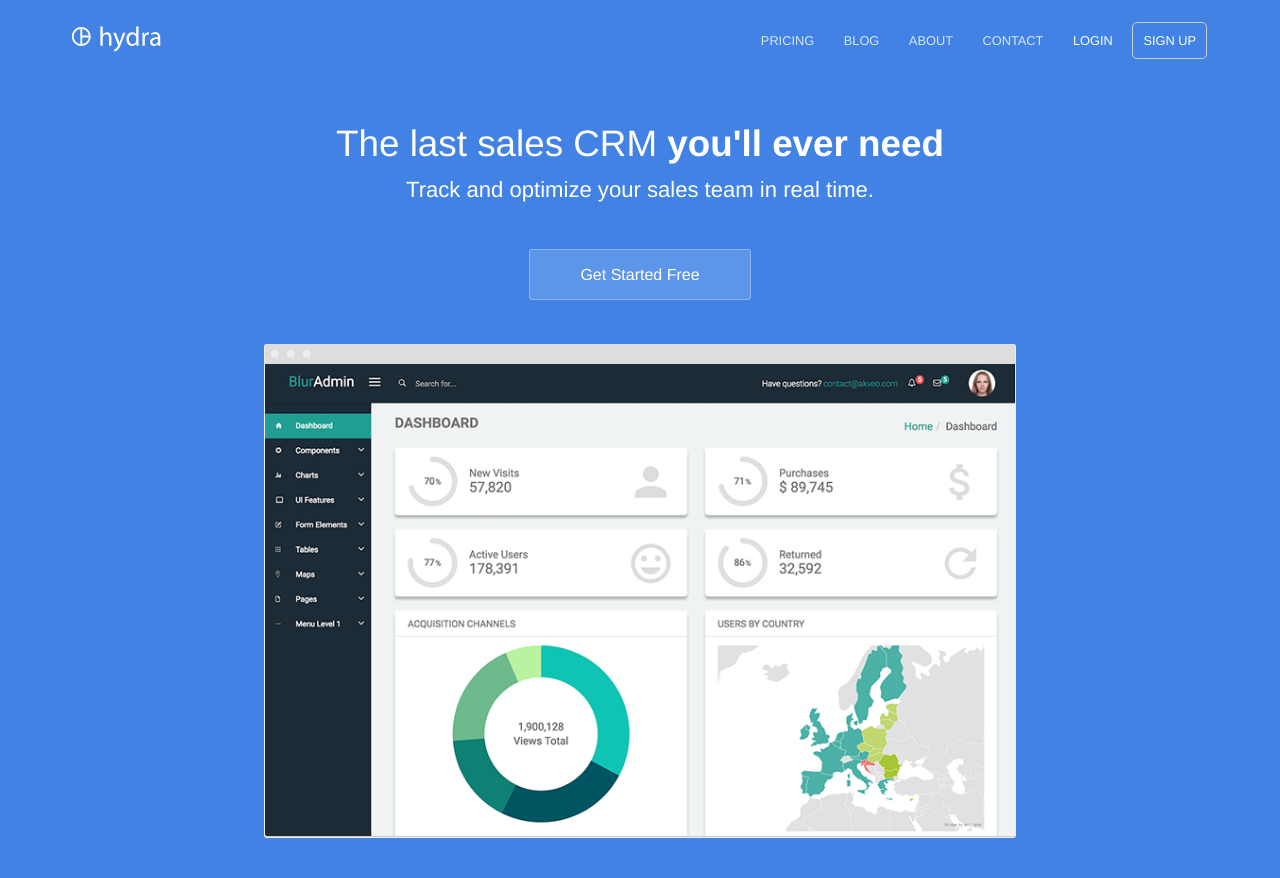
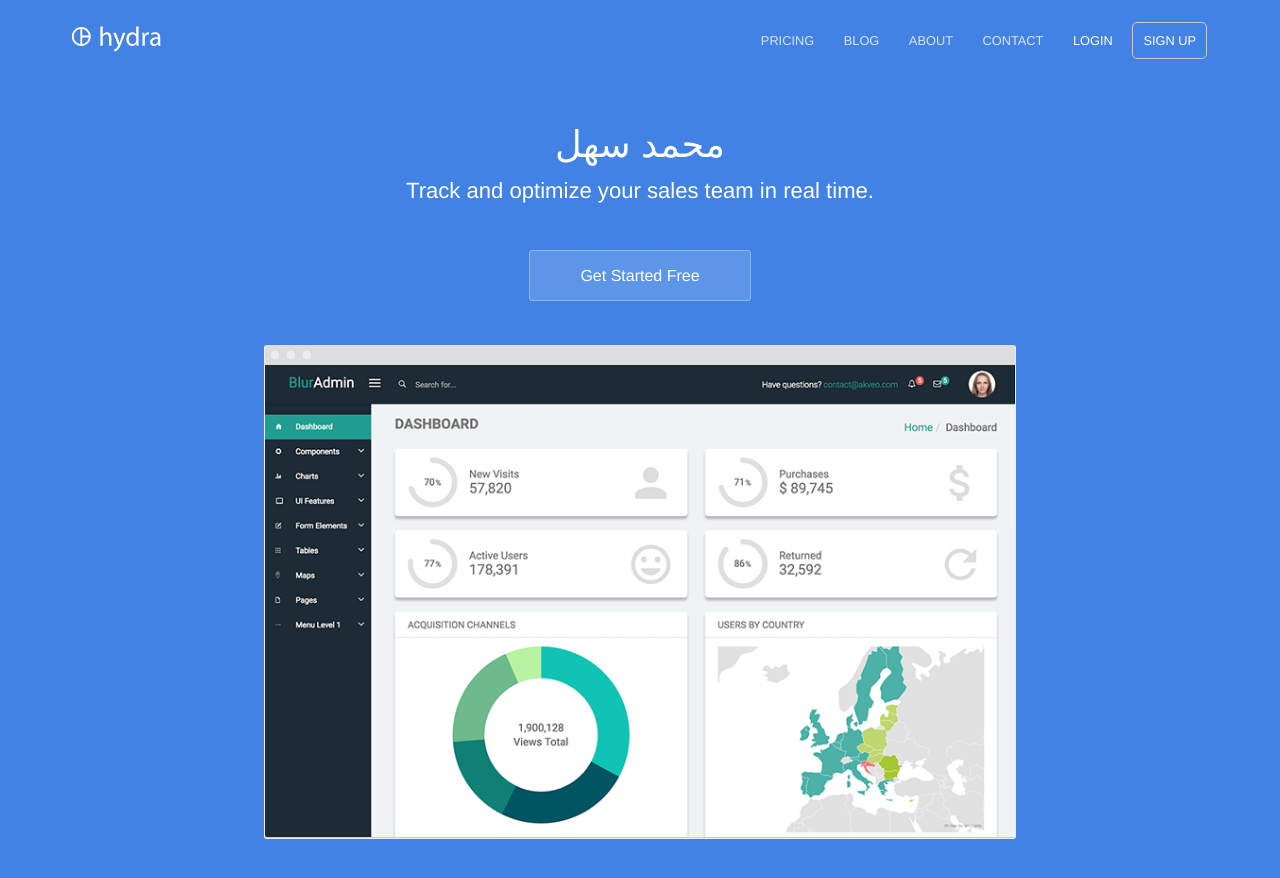
Before and after one commit to muhammedsahl/sahl-print.github.io, a Jekyll site: the page built from index.html, in a window 1280 px wide and 900 px high. Shown: the top 878 px of the window. Built offline with Jekyll 4.4.1, drawn with Linux system fonts in a browser that asks for light colours.

Commit message:
Update index.html

```diff
--- a/index.html
+++ b/index.html
@@ -1,10 +1,10 @@
 ---
-title: The last sales CRM you'll ever need
+title: محمد سهل
 description: Track and optimize your sales team in real time
 ---
 <section class="hero">
 	<div class="text-container">
-		<h1 class="editable">The last sales CRM <strong>you'll ever need</strong></h1>
+		<h1 class="editable">محمد سهل</strong></h1>
 		<p class="subtext editable">Track and optimize your sales team in real time.</p>
 		<div class="cta button alt"><a href="{{ site.baseurl }}/contact/">Get Started Free</a></div>
 		<div>
```
